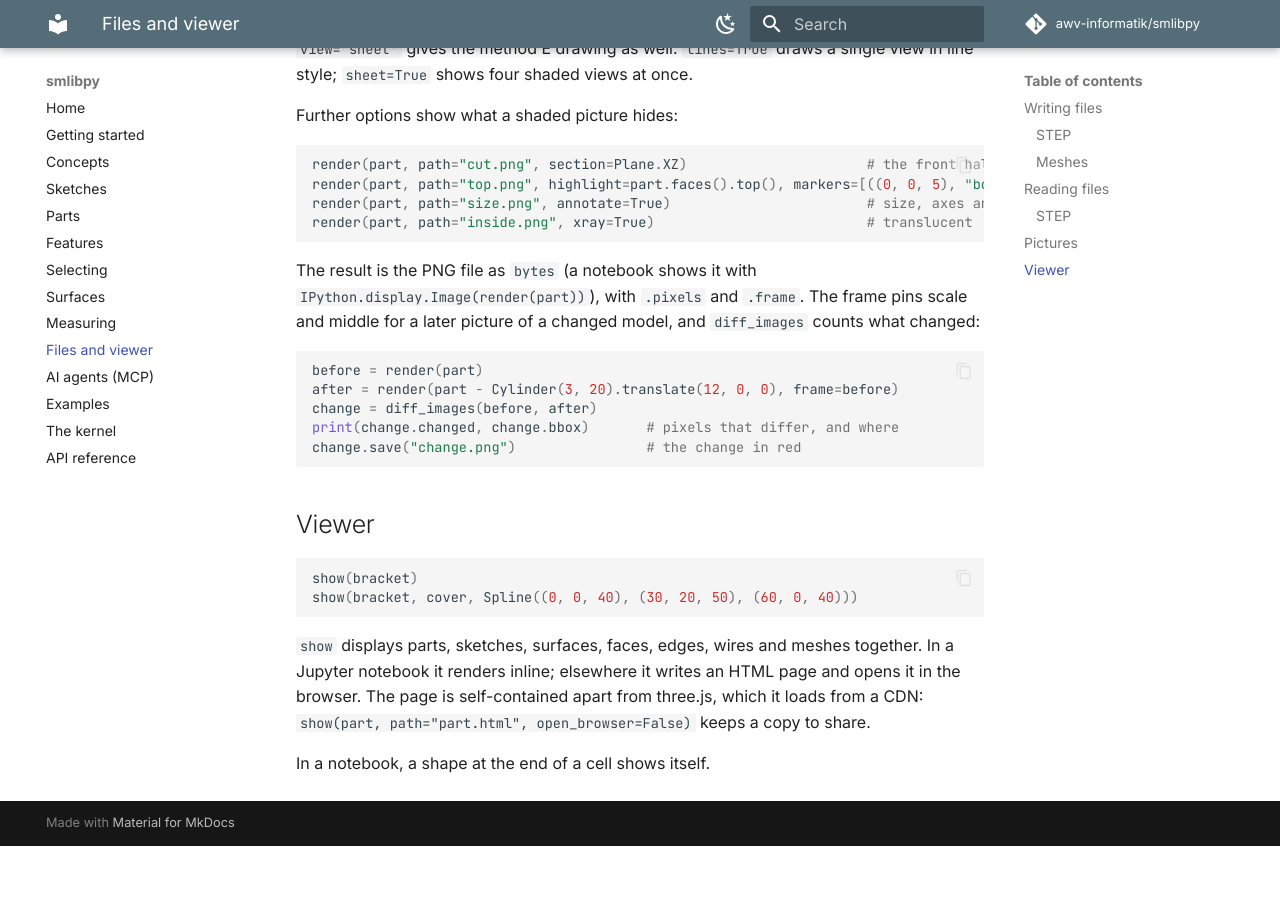
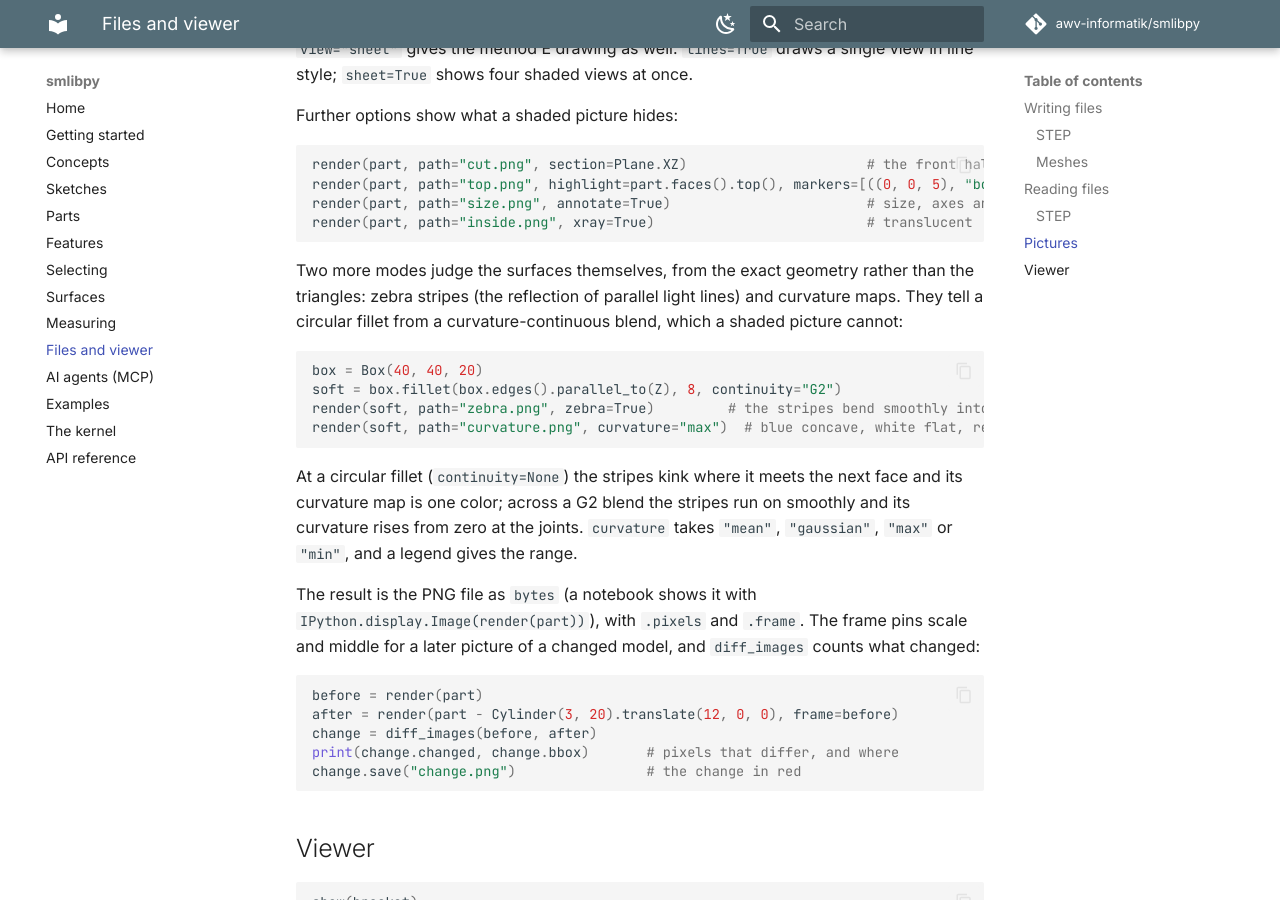
Before and after one commit to abernier/smlibpy, an MkDocs documentation site: the page built from docs/files.md, in a window 1280 px wide and 900 px high, scrolled down 2639 px. Built offline with MkDocs 1.6.1 and Material for MkDocs 9.7.7, drawn with Linux system fonts in a browser that asks for light colours; comment, search, counter and statistics services are not loaded; before the commit the page ends 3485 px from its top, so only the background shows below that.

Commit message:
Docs: zebra stripes and curvature maps in Files, the tool table in MCP

````diff
--- a/docs/files.md
+++ b/docs/files.md
@@ -118,6 +118,22 @@ render(part, path="size.png", annotate=True)                        # size, axes
 render(part, path="inside.png", xray=True)                          # translucent
 ```
 
+Two more modes judge the surfaces themselves, from the exact geometry rather than the
+triangles: zebra stripes (the reflection of parallel light lines) and curvature maps. They
+tell a circular fillet from a curvature-continuous blend, which a shaded picture cannot:
+
+```python
+box = Box(40, 40, 20)
+soft = box.fillet(box.edges().parallel_to(Z), 8, continuity="G2")
+render(soft, path="zebra.png", zebra=True)         # the stripes bend smoothly into the blends
+render(soft, path="curvature.png", curvature="max")  # blue concave, white flat, red convex, in 1/mm
+```
+
+At a circular fillet (`continuity=None`) the stripes kink where it meets the next face and its
+curvature map is one color; across a G2 blend the stripes run on smoothly and its curvature
+rises from zero at the joints. `curvature` takes `"mean"`, `"gaussian"`, `"max"` or `"min"`,
+and a legend gives the range.
+
 The result is the PNG file as `bytes` (a notebook shows it with
 `IPython.display.Image(render(part))`), with `.pixels` and `.frame`. The frame pins scale and
 middle for a later picture of a changed model, and `diff_images` counts what changed:
````
Also changed, not shown: docs/mcp.md (+1 -1 lines).
